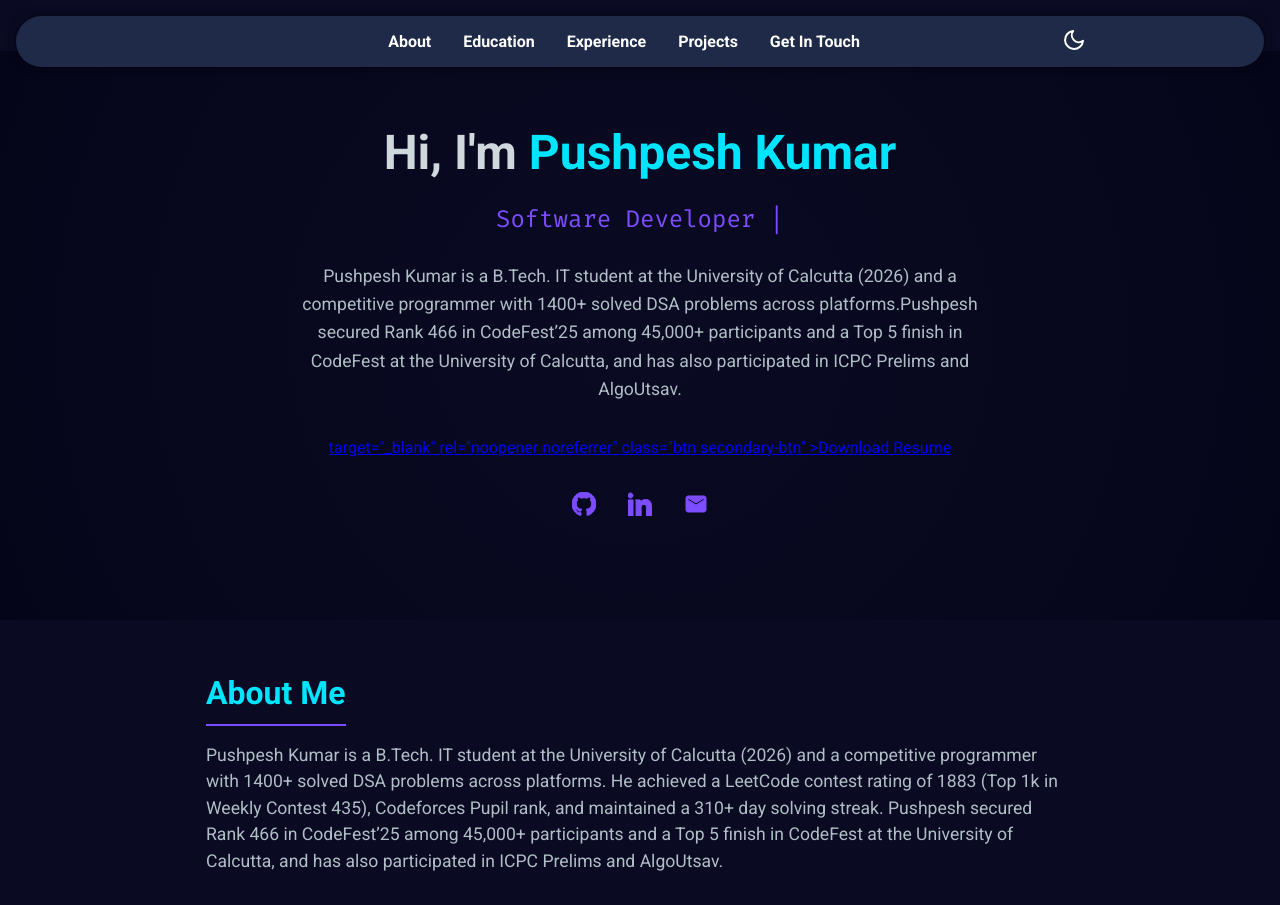
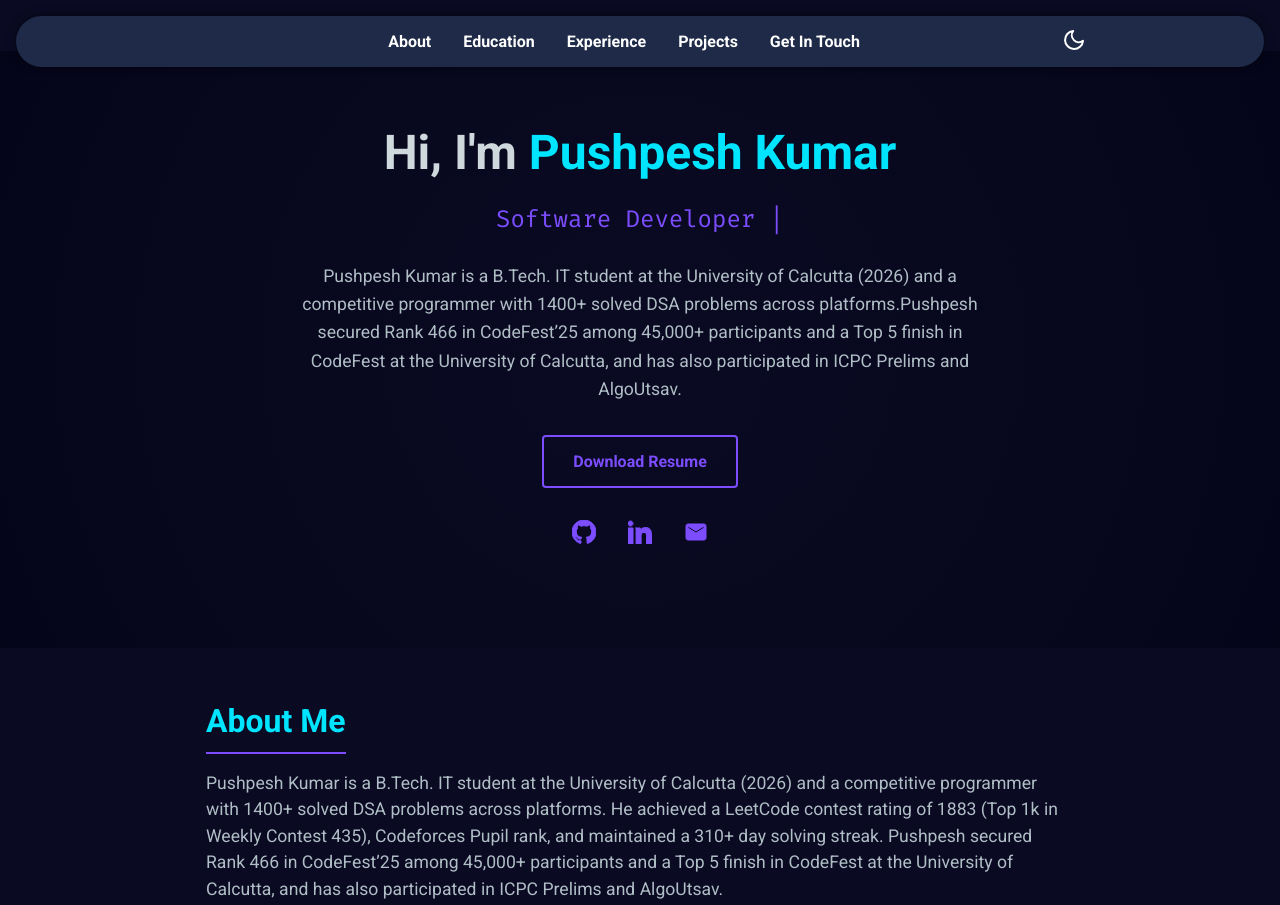
Before and after one commit to pushpeshkr451/My_Portfolio, a plain HTML site: page index.html in a window 1280 px wide. Shown: the top 905 px of the page. Drawn offline with Linux system fonts and the light colour scheme.

Commit message:
Update index.html

```diff
--- a/index.html
+++ b/index.html
@@ -84,7 +84,7 @@
       </p>
       <div class="hero-buttons">
         <a
-<!--           href="https://drive.google.com/file/d/1KPuw-qqheb0qziy6VOzswhQJtJpQ69Zb/view?usp=drive_link" -->
+          href="https://drive.google.com/file/d/1KPuw-qqheb0qziy6VOzswhQJtJpQ69Z/view?usp=drive_link"
           target="_blank"
           rel="noopener noreferrer"
           class="btn secondary-btn"
```
